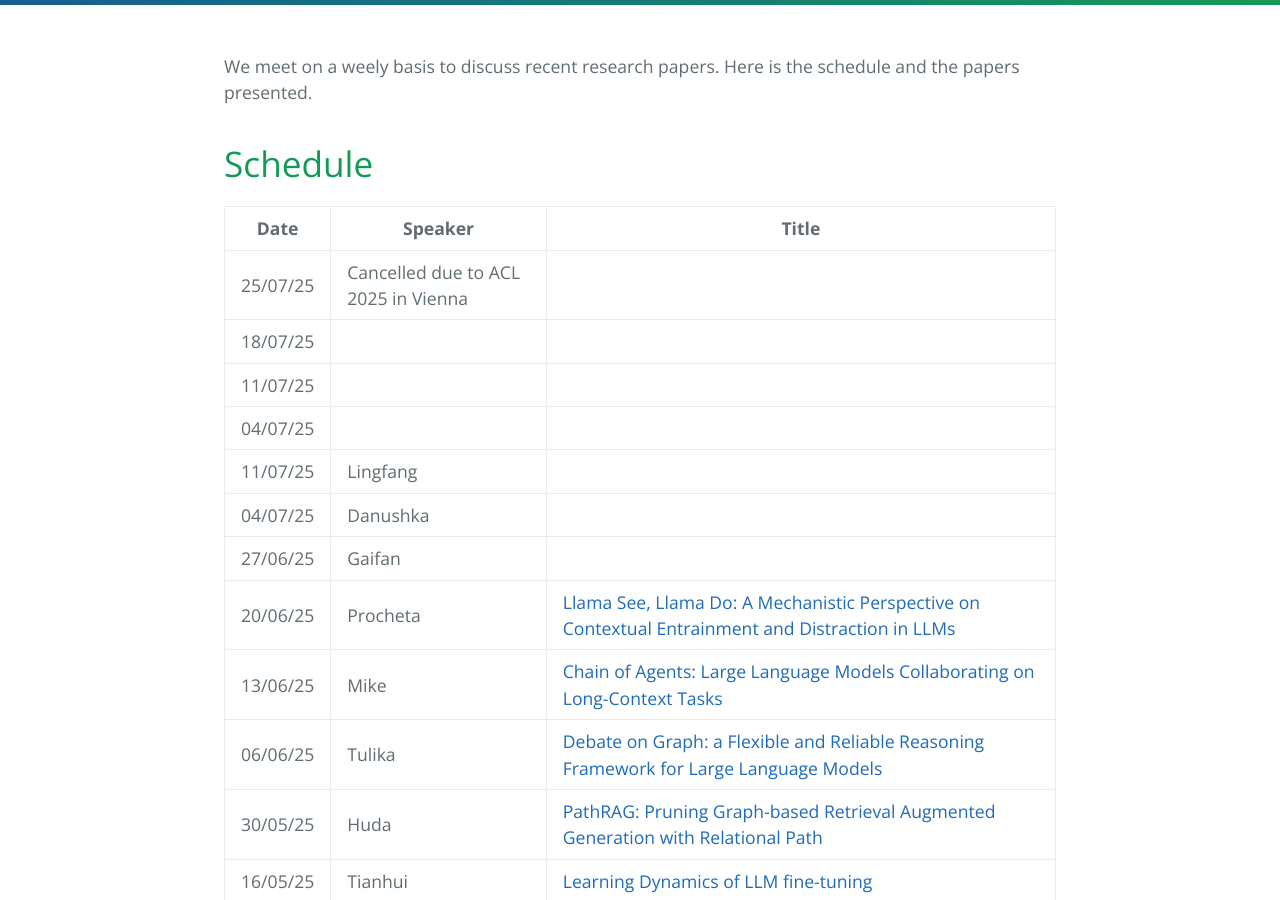
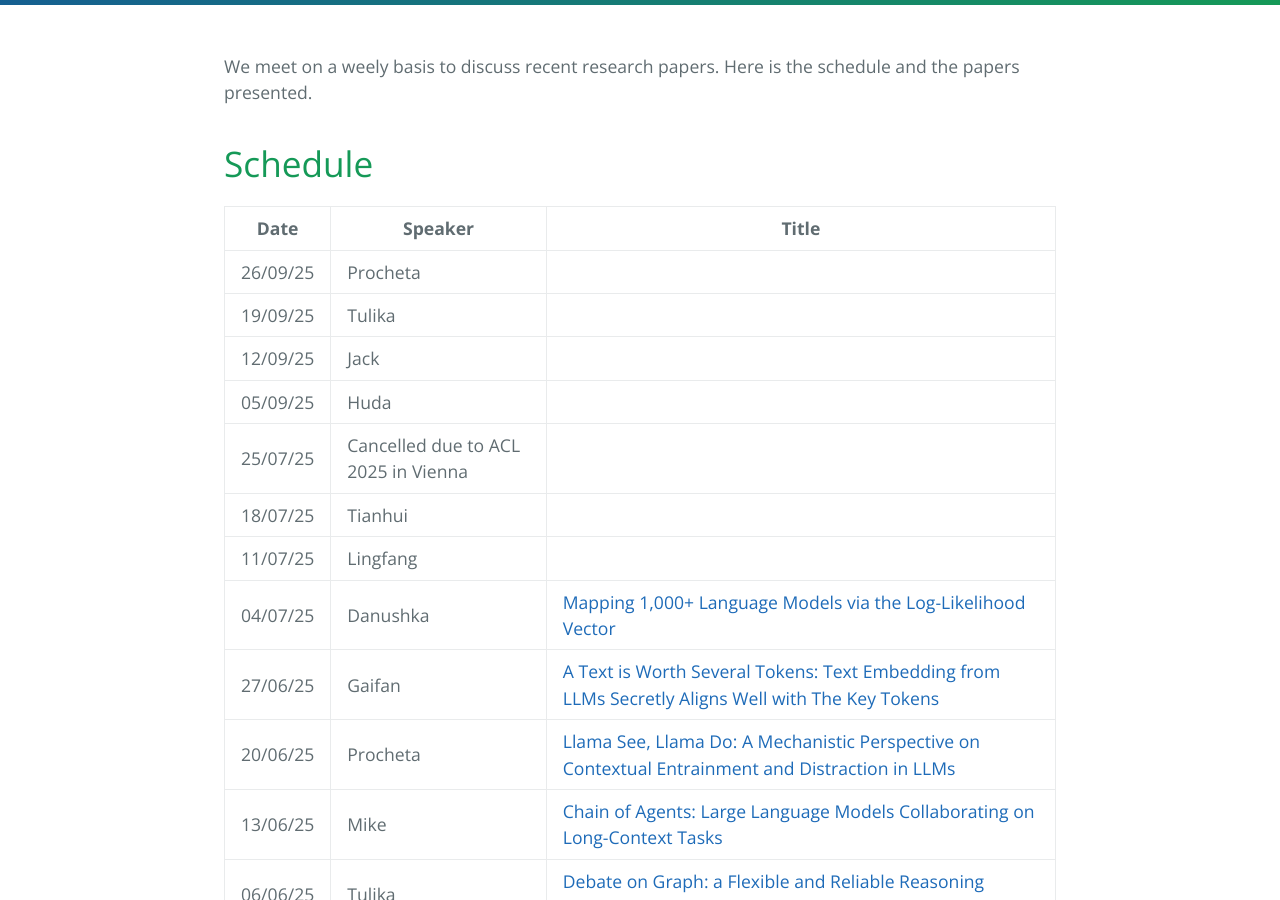
Before and after one commit to LivNLP/livnlp.github.io, a Jekyll site: the page built from reading.md, in a window 1280 px wide and 900 px high, scrolled down 368 px. Built offline with Jekyll 4.4.1, drawn with Linux system fonts in a browser that asks for light colours.

Commit message:
Update reading.md

```diff
--- a/reading.md
+++ b/reading.md
@@ -13,13 +13,15 @@ We meet on a weely basis to discuss recent research papers. Here is the schedule
 
 | Date | Speaker | Title
 | ----- | ------- | -----
+| 26/09/25|  Procheta |
+| 19/09/25|  Tulika |
+| 12/09/25|  Jack |
+| 05/09/25|  Huda |
 | 25/07/25|  Cancelled due to ACL 2025 in Vienna|
-| 18/07/25|  |
-| 11/07/25|  |
-| 04/07/25|  |
+| 18/07/25|  Tianhui |
 | 11/07/25|  Lingfang|
-| 04/07/25| Danushka |
-| 27/06/25| Gaifan |
+| 04/07/25| Danushka | [Mapping 1,000+ Language Models via the Log-Likelihood Vector](https://arxiv.org/html/2502.16173v1)
+| 27/06/25| Gaifan | [A Text is Worth Several Tokens: Text Embedding from LLMs Secretly Aligns Well with The Key Tokens](https://arxiv.org/abs/2406.17378)
 | 20/06/25|  Procheta |[Llama See, Llama Do: A Mechanistic Perspective on Contextual Entrainment and Distraction in LLMs](https://arxiv.org/abs/2505.09338)
 | 13/06/25|  Mike |[Chain of Agents: Large Language Models Collaborating on Long-Context Tasks](https://proceedings.neurips.cc/paper_files/paper/2024/hash/ee71a4b14ec26710b39ee6be113d7750-Abstract-Conference.html)
 | 06/06/25|  Tulika |[Debate on Graph: a Flexible and Reliable Reasoning Framework for Large Language Models](https://arxiv.org/pdf/2409.03155)
```
